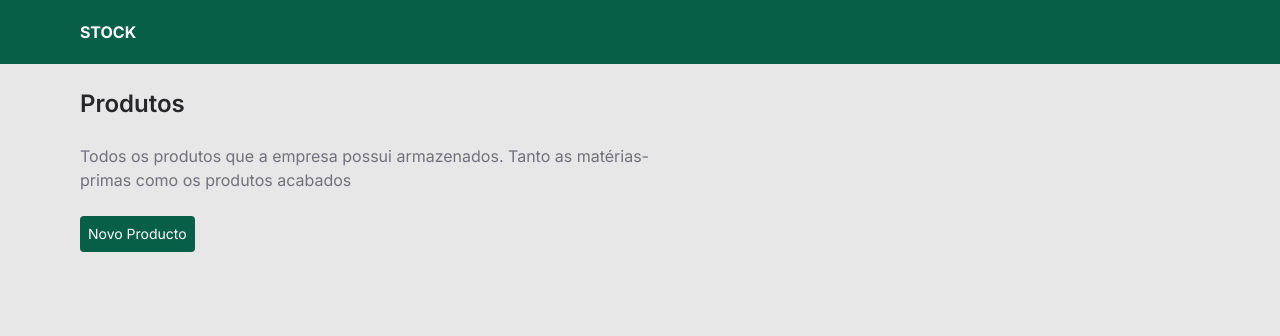
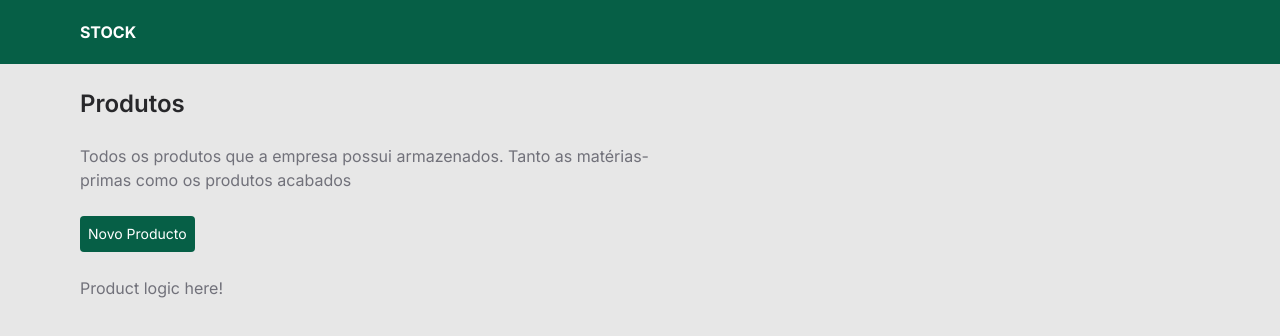
Before and after one commit to bendito820/stock-manager, a Next.js app: page /products in a window 1280 px wide. Shown: the top 336 px of the page. Built offline with nearby package versions, Linux system fonts and the light colour scheme.

Commit message:
Extract product page layout component

```diff
--- /dev/null
+++ b/app/products/layout.tsx
@@ -0,0 +1,24 @@
+import React from "react";
+import Header from "@/app/components/header";
+import Text from "@/app/components/text";
+import NewProductButton from "@/app/components/add-new-product-button";
+
+export default function ProductsLayout({
+  children,
+}: Readonly<{ children: React.ReactNode }>) {
+  return (
+    <div>
+      <div className="mt-6 ">
+        <div className="space-y-6 max-w-xl">
+          <Header>Produtos</Header>
+          <Text>
+            Todos os produtos que a empresa possui armazenados. Tanto as
+            matérias-primas como os produtos acabados
+          </Text>
+          <NewProductButton />
+        </div>
+      </div>
+      {children}
+    </div>
+  );
+}
--- a/app/products/page.tsx
+++ b/app/products/page.tsx
@@ -6,14 +6,7 @@ import NewProductButton from "../components/add-new-product-button";
 const ProductsPage = () => {
   return (
     <div className="mt-6">
-      <div className="space-y-6 max-w-xl">
-        <Header>Produtos</Header>
-        <Text>
-          Todos os produtos que a empresa possui armazenados. Tanto as
-          matérias-primas como os produtos acabados
-        </Text>
-        <NewProductButton />
-      </div>
+      <Text>Product logic here!</Text>
     </div>
   );
 };
```
